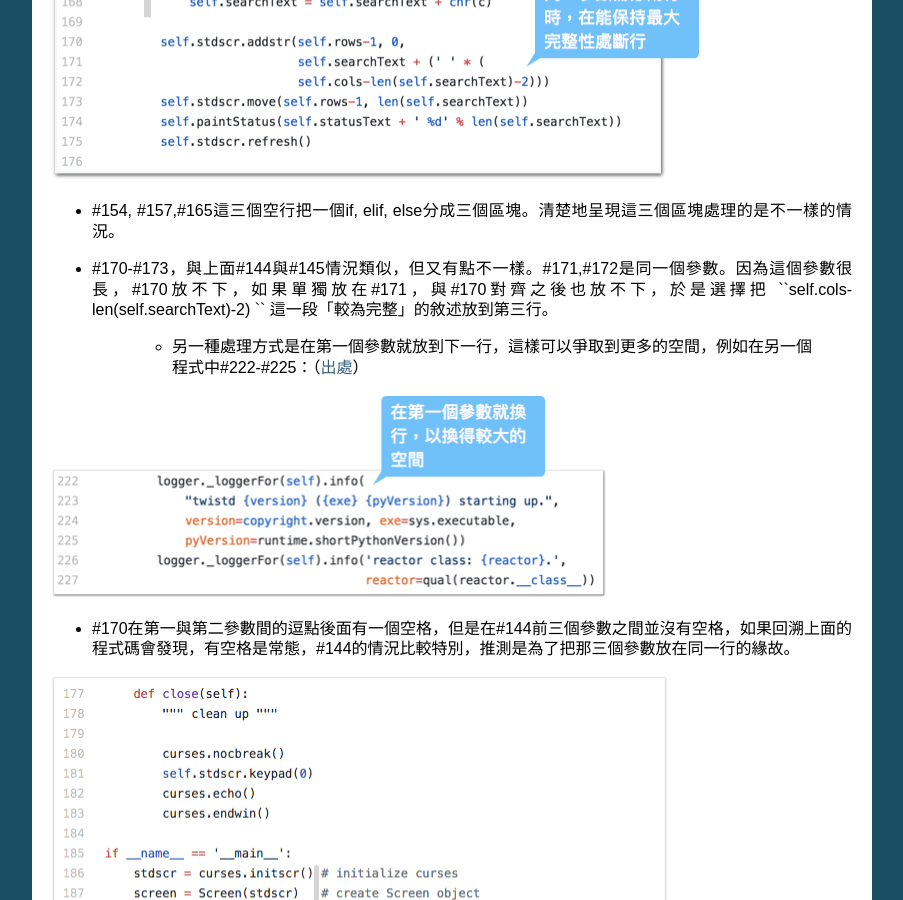
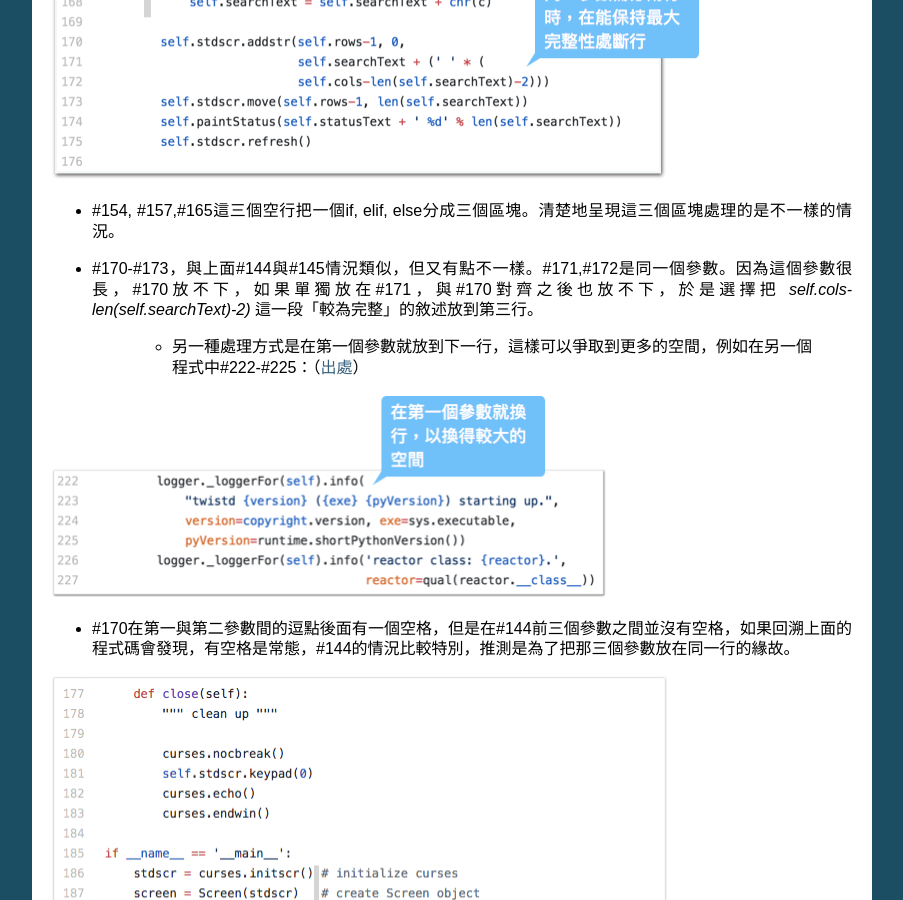
Before and after one commit to iapyeh/iapyeh, a Sphinx documentation site: the page built from docs/blogs/technical/docs_style_review_twisted.rst, in a window 1280 px wide and 900 px high, scrolled down 5123 px. Shown: the whole window, without its empty margins (198-1101 px from the left). Built offline with Sphinx 7.4.7, drawn with Linux system fonts in a browser that asks for light colours.

Commit message:
Google Docs reST Editor@2018-1-28 21:55:37

```diff
--- a/docs/blogs/technical/docs_style_review_twisted.rst
+++ b/docs/blogs/technical/docs_style_review_twisted.rst
@@ -100,7 +100,7 @@
 
 * #154, #157,#165這三個空行把一個if, elif, else分成三個區塊。清楚地呈現這三個區塊處理的是不一樣的情況。
 
-* #170-#173，與上面#144與#145情況類似，但又有點不一樣。#171,#172是同一個參數。因為這個參數很長，#170放不下，如果單獨放在#171，與#170對齊之後也放不下，於是選擇把 \`\`self.cols-len(self.searchText)-2) \`\` 這一段「較為完整」的敘述放到第三行。
+* #170-#173，與上面#144與#145情況類似，但又有點不一樣。#171,#172是同一個參數。因為這個參數很長，#170放不下，如果單獨放在#171，與#170對齊之後也放不下，於是選擇把 `self.cols-len(self.searchText)-2)` 這一段「較為完整」的敘述放到第三行。
 
     * 另一種處理方式是在第一個參數就放到下一行，這樣可以爭取到更多的空間，例如在另一個程式中#222-#225：（\ |LINK3|\ ）
 
```
